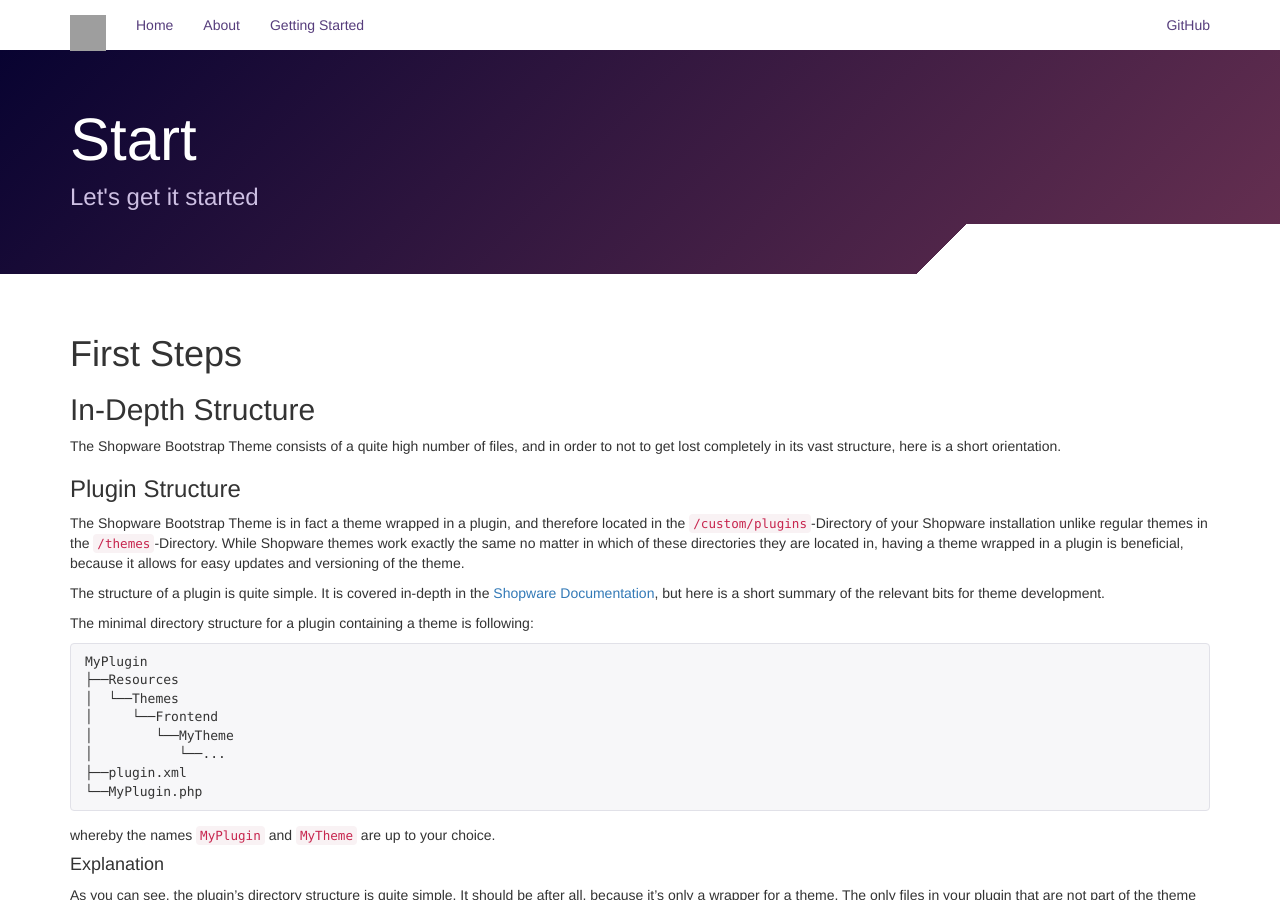
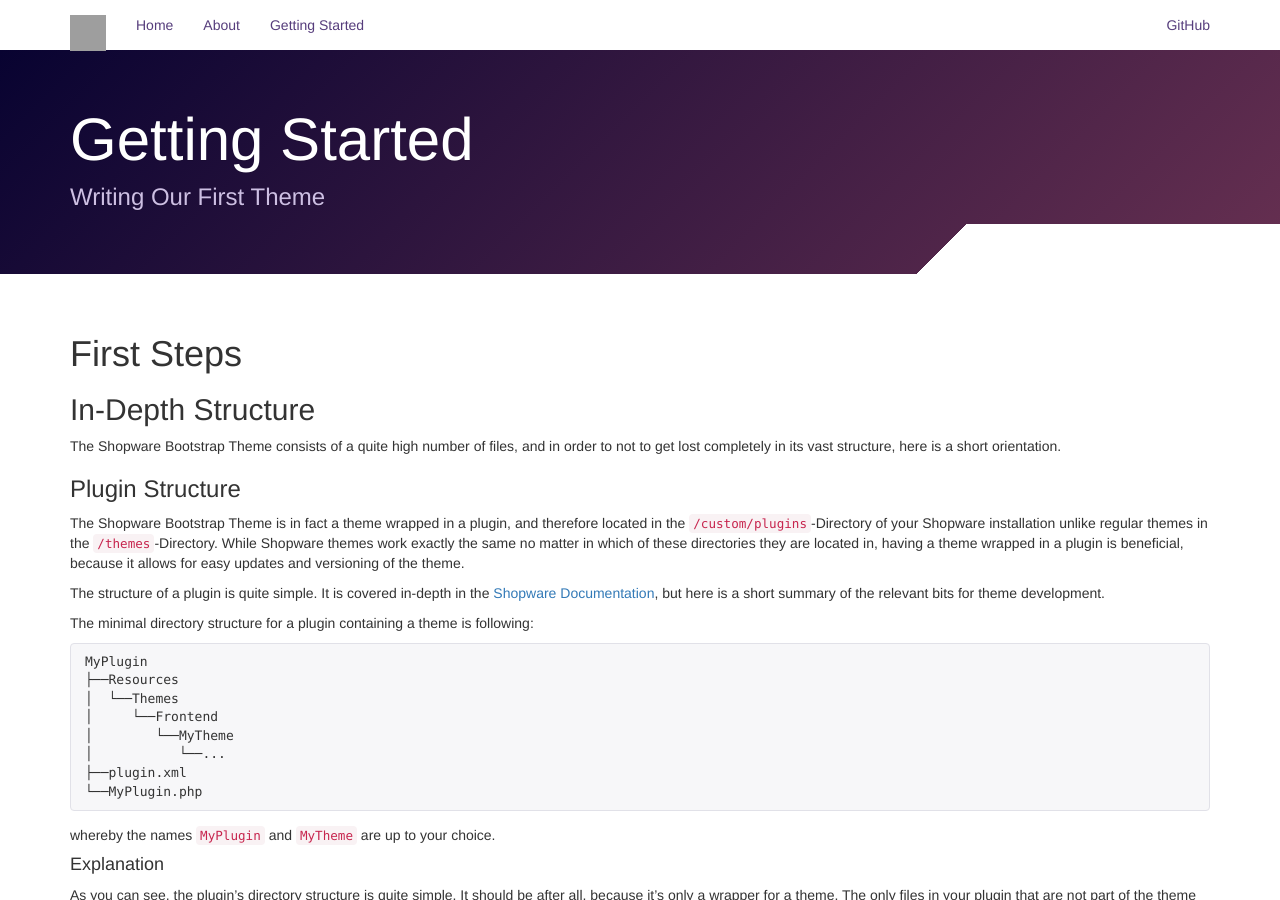
Before and after one commit to conexco/shopware-bootstrap-theme, a Jekyll site: the page built from docs/start.md, in a window 1280 px wide and 900 px high. Built offline with Jekyll 4.4.1, drawn with Linux system fonts in a browser that asks for light colours; nearby versions of some CDN libraries; grey boxes are pictures that could not be loaded.

Commit message:
Changed title of Getting Started page

```diff
--- a/docs/start.md
+++ b/docs/start.md
@@ -1,7 +1,7 @@
 ---
 layout: default
-title: Start
-description: Let's get it started
+title: Getting Started
+description: Writing Our First Theme
 ---
 
 # First Steps
```
